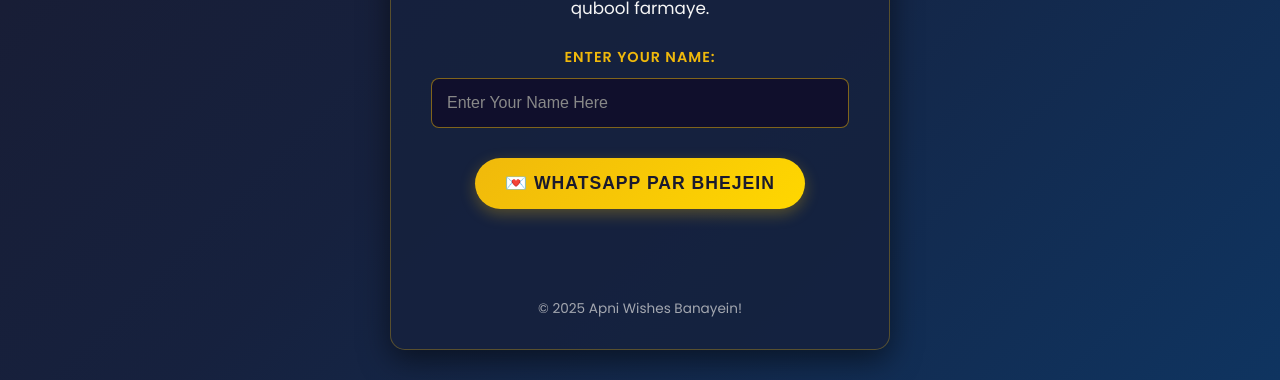
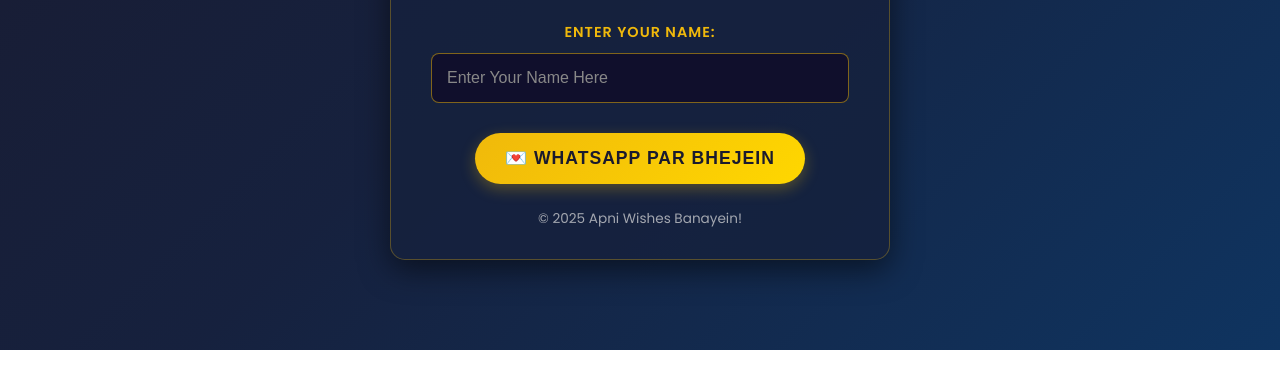
Before and after one commit to Koudik53/Eid-wish-fore-everyone, a plain HTML site: page index.html in a window 1280 px wide. Shown: the part 545-925 px from the top of the page. After the commit the page ends 895 px from the top, so only its background shows below. Drawn offline with Linux system fonts and the light colour scheme.

Commit message:
Update index.html m

```diff
--- a/index.html
+++ b/index.html
@@ -15,23 +15,36 @@
         body {
             font-family: 'Poppins', sans-serif;
             background: linear-gradient(135deg, #1a1a2e 0%, #16213e 50%, #0f3460 100%);
-            color: #e0e0e0; display: flex; flex-direction: column; /* Added for ad layout */ justify-content: center; align-items: center;
-            min-height: 100vh; padding: 20px 0; /* Adjusted padding */ text-align: center; overflow-x: hidden;
+            color: #e0e0e0;
+            display: flex;
+            flex-direction: column;
+            align-items: center; /* Ensure .container and ad containers are centered */
+            min-height: 100vh;
+            padding-top: 20px; /* Space for top ad */
+            padding-bottom: 20px; /* Space for bottom ad if needed */
+            text-align: center;
+            overflow-x: hidden;
         }
-        .ad-container-top { /* Style for top ad wrapper */
+        .ad-container-top {
             width: 100%;
             max-width: 468px; /* Ad width */
-            margin: 15px auto; /* Centering and spacing */
+            margin: 0 auto 15px auto; /* Top/bottom margin, centered */
             min-height: 60px; /* Ad height */
+            /* background-color: #333; /* For testing visibility */
         }
-        .container {
-            background: rgba(22, 33, 62, 0.85); padding: 30px 40px; border-radius: 15px;
-            box-shadow: 0 10px 30px rgba(0, 0, 0, 0.5); max-width: 500px; width: 90%;
-            border: 1px solid rgba(240, 185, 11, 0.3); animation: fadeInContainer 1s ease-out;
-            margin-top: 10px; /* Space from top ad */
-            margin-bottom: 10px; /* Space for bottom ad */
+        .container { /* Main content box */
+            background: rgba(22, 33, 62, 0.85);
+            padding: 30px 40px;
+            border-radius: 15px;
+            box-shadow: 0 10px 30px rgba(0, 0, 0, 0.5);
+            max-width: 500px;
+            width: 90%;
+            border: 1px solid rgba(240, 185, 11, 0.3);
+            animation: fadeInContainer 1s ease-out;
+            /* margin-bottom will be created by the ad container below it */
         }
         @keyframes fadeInContainer { from { opacity: 0; transform: translateY(20px); } to { opacity: 1; transform: translateY(0); } }
+
         header { margin-bottom: 20px; }
 
         @keyframes pulseImage {
@@ -87,27 +100,35 @@
         #shareButton:hover { transform: translateY(-3px); box-shadow: 0 8px 20px rgba(240, 185, 11, 0.5); }
         #shareButton:active { transform: translateY(-1px); }
 
-        #container-0f557a090022c5ded8f64ebc51ff8518 { /* Bottom ad container styling */
-             margin: 20px auto; /* Center and space */
-             min-height: 50px; /* Default, ad might set its own height */
-             max-width: 100%; /* Ensure it doesn't overflow .container */
+        footer {
+            /* Footer is now inside .container, so its margin is relative to main content */
+            margin-top: 25px; /* Space above footer, within the container */
+            font-size: 0.85em;
+            color: rgba(224, 224, 224, 0.7);
         }
 
-        footer { margin-top: 20px; /* Adjusted */ font-size: 0.85em; color: rgba(224, 224, 224, 0.7); }
+        /* Bottom ad container (outside .container) */
+        #container-0f557a090022c5ded8f64ebc51ff8518 {
+             margin: 20px auto 0 auto; /* Top margin, centered, no bottom margin from here */
+             min-height: 50px;
+             width: 100%;
+             max-width: 728px; /* Example: common ad size, adjust as per your ad */
+             /* background-color: #444; /* For testing visibility */
+        }
+
 
         @media (max-width: 600px) {
-            .container { padding: 25px 20px; width: 95%; } /* Increased width for small screens */
+            body { padding-top: 10px; padding-bottom: 10px;}
+            .ad-container-top { margin-bottom: 10px; max-width: 100%;}
+            .container { padding: 25px 20px; width: 95%; }
             h1#mainGreeting { font-size: 2.3em; margin-bottom: 5px; }
             .received-from-text { font-size: 0.9em; margin-bottom: 10px; }
-            #eidImage { max-width: 220px; /* Slightly smaller on mobile if needed */ }
+            #eidImage { max-width: 220px; }
             .eid-greeting { font-size: 1em; }
             input[type="text"] { padding: 12px; }
             #shareButton { font-size: 1em; padding: 12px 25px; }
-            .ad-container-top {
-                /* Adjust if needed for mobile, but 468px is often too wide for small mobiles */
-                /* Consider responsive ad units from your ad provider if available */
-                max-width: 100%; /* Allow it to shrink */
-            }
+            footer { margin-top: 20px; }
+            #container-0f557a090022c5ded8f64ebc51ff8518 { margin-top: 15px; max-width: 100%;}
         }
     </style>
 </head>
@@ -128,7 +149,7 @@
     </div>
     <!-- ====== TOP AD END ====== -->
 
-    <div class="container">
+    <div class="container"> <!-- Main content container START -->
         <header>
             <img src="eidgreeting.gif" alt="Eid Mubarak" id="eidImage">
             <h1 id="mainGreeting">Eid Mubarak</h1>
@@ -146,16 +167,16 @@
             <button id="shareButton">💌 WhatsApp Par Bhejein</button>
         </main>
 
-        <!-- ====== BOTTOM AD CONTAINER START (inside .container) ====== -->
-        <div id="container-0f557a090022c5ded8f64ebc51ff8518">
-            <!-- Ad will be loaded here by its script -->
-        </div>
-        <!-- ====== BOTTOM AD CONTAINER END ====== -->
-
         <footer>
             <p>© <span id="currentYear"></span> Apni Wishes Banayein!</p>
         </footer>
-    </div> <!-- .container ka closing tag -->
+    </div> <!-- Main content container END -->
+
+    <!-- ====== BOTTOM AD CONTAINER START (OUTSIDE .container) ====== -->
+    <div id="container-0f557a090022c5ded8f64ebc51ff8518">
+        <!-- Ad will be loaded here by its script -->
+    </div>
+    <!-- ====== BOTTOM AD CONTAINER END ====== -->
 
     <!-- ====== BOTTOM AD SCRIPT START ====== -->
     <script async="async" data-cfasync="false" src="//pl26727078.profitableratecpm.com/0f557a090022c5ded8f64ebc51ff8518/invoke.js"></script>
```
